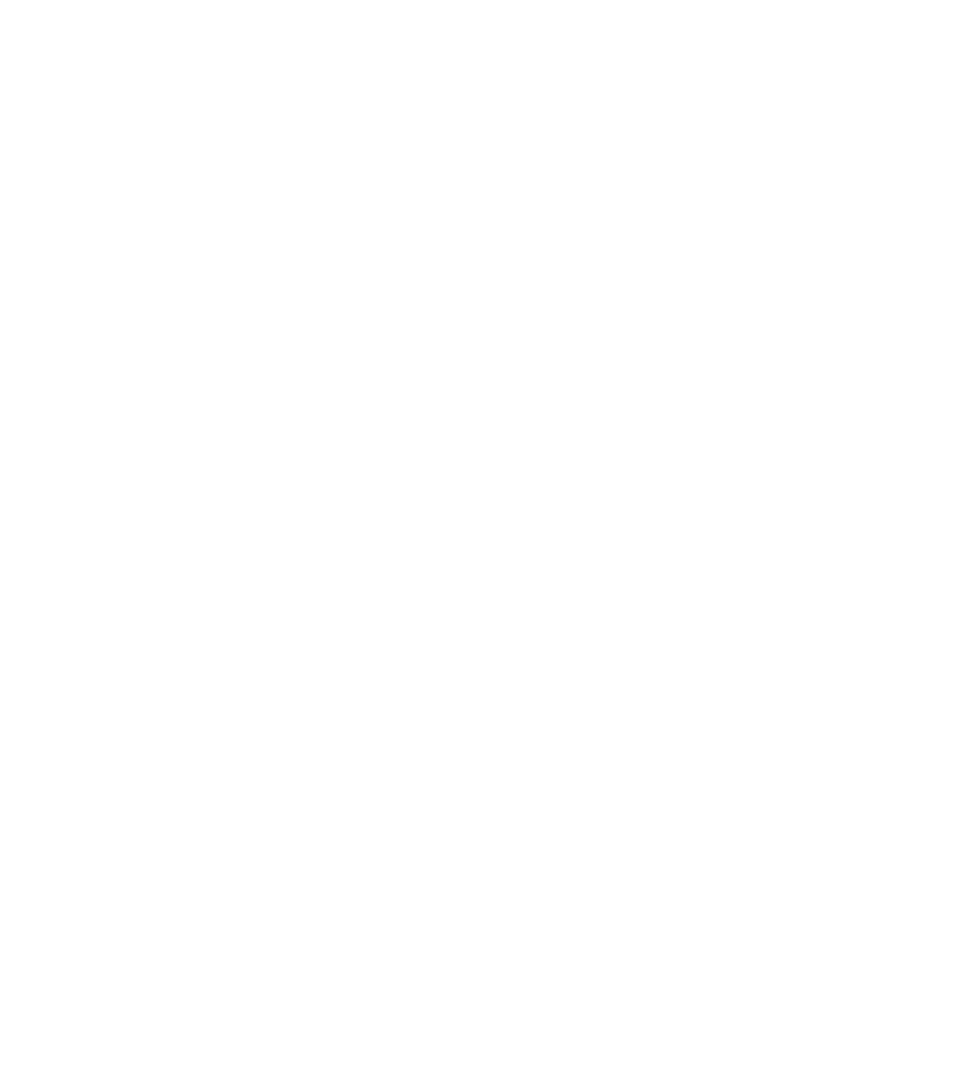
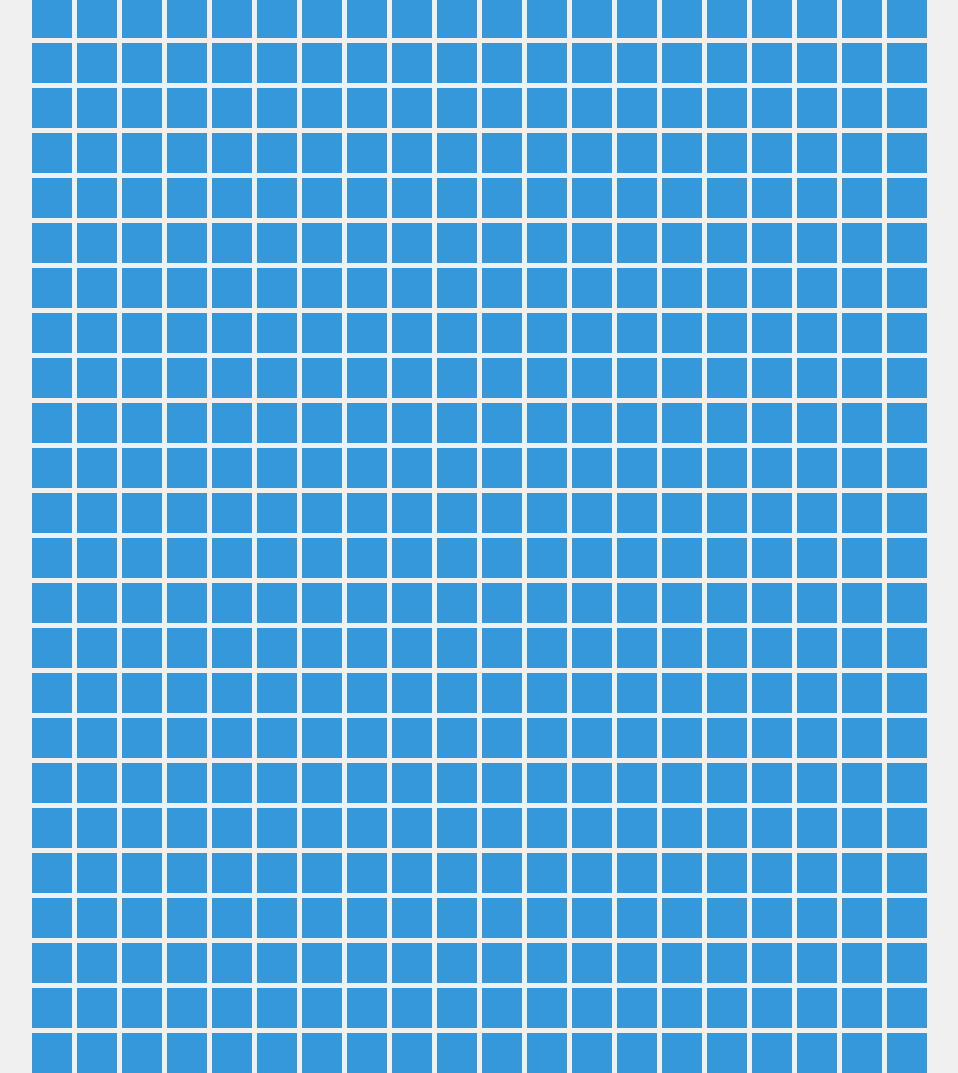
Before and after one commit to acciojob/Color-board-adityaSingh6271, a website: page main.html in a window 1280 px wide. Shown: the top 1073 px of the page, without its empty margins (161-1119 px from the left). Before the commit the page ends 800 px from the top, so only its background shows below. Drawn offline with Linux system fonts and the light colour scheme.

Commit message:
created a submission

```diff
--- a/main.html
+++ b/main.html
@@ -1,16 +1,15 @@
 <!DOCTYPE html>
-
-<html>
-
+<html lang="en">
 <head>
-	<link rel="stylesheet" href="styles.css">
+  <meta charset="UTF-8">
+  <meta name="viewport" content="width=device-width, initial-scale=1.0">
+  <link rel="stylesheet" href="styles.css">
+  <title>Color-changing Boxes</title>
 </head>
-
 <body>
-	<!-- the entire body must be written by student -->
-    <script type="text/javascript" src="./script.js">
-</script>
-
+  <div class="container">
+    <!-- Generate 800 boxes dynamically using JavaScript -->
+  </div>
+  <script src="script.js"></script>
 </body>
-
 </html>
--- a/script.js
+++ b/script.js
@@ -1 +1,26 @@
 //your JS code here. If required.
+document.addEventListener("DOMContentLoaded", function () {
+  const container = document.querySelector('.container');
+
+  // Function to generate 800 boxes
+  function generateBoxes() {
+    for (let i = 0; i < 800; i++) {
+      const box = document.createElement('div');
+      box.className = 'square';
+
+      // Add hover event listener
+      box.addEventListener('mouseover', () => {
+        box.style.backgroundColor = '#2ecc71'; // Change color on hover
+      });
+
+      // Add transition end event listener
+      box.addEventListener('transitionend', () => {
+        box.style.backgroundColor = ''; // Reset color after transition
+      });
+
+      container.appendChild(box);
+    }
+  }
+
+  generateBoxes();
+});
--- a/styles.css
+++ b/styles.css
@@ -1 +1,28 @@
 /*  your css code here. If applicable */
+body {
+  display: flex;
+  justify-content: center;
+  align-items: center;
+  height: 100vh;
+  margin: 0;
+  background-color: #f0f0f0;
+}
+
+.container {
+  display: grid;
+  grid-template-columns: repeat(20, 40px);
+  gap: 5px;
+}
+
+.square {
+  width: 40px;
+  height: 40px;
+  background-color: #3498db;
+  transition: background-color 1s ease;
+  cursor: pointer;
+}
+
+
+.square:hover {
+  background-color: #e74c3c;
+}
```
